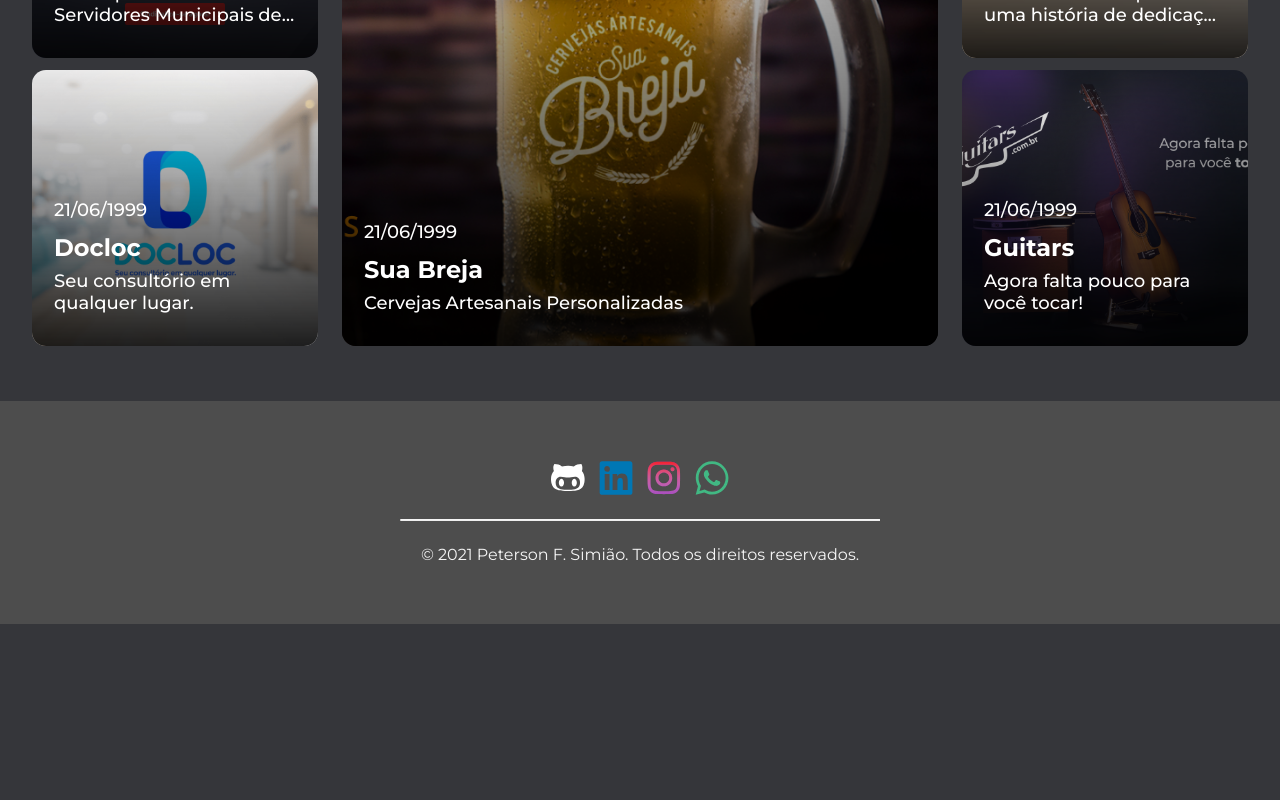
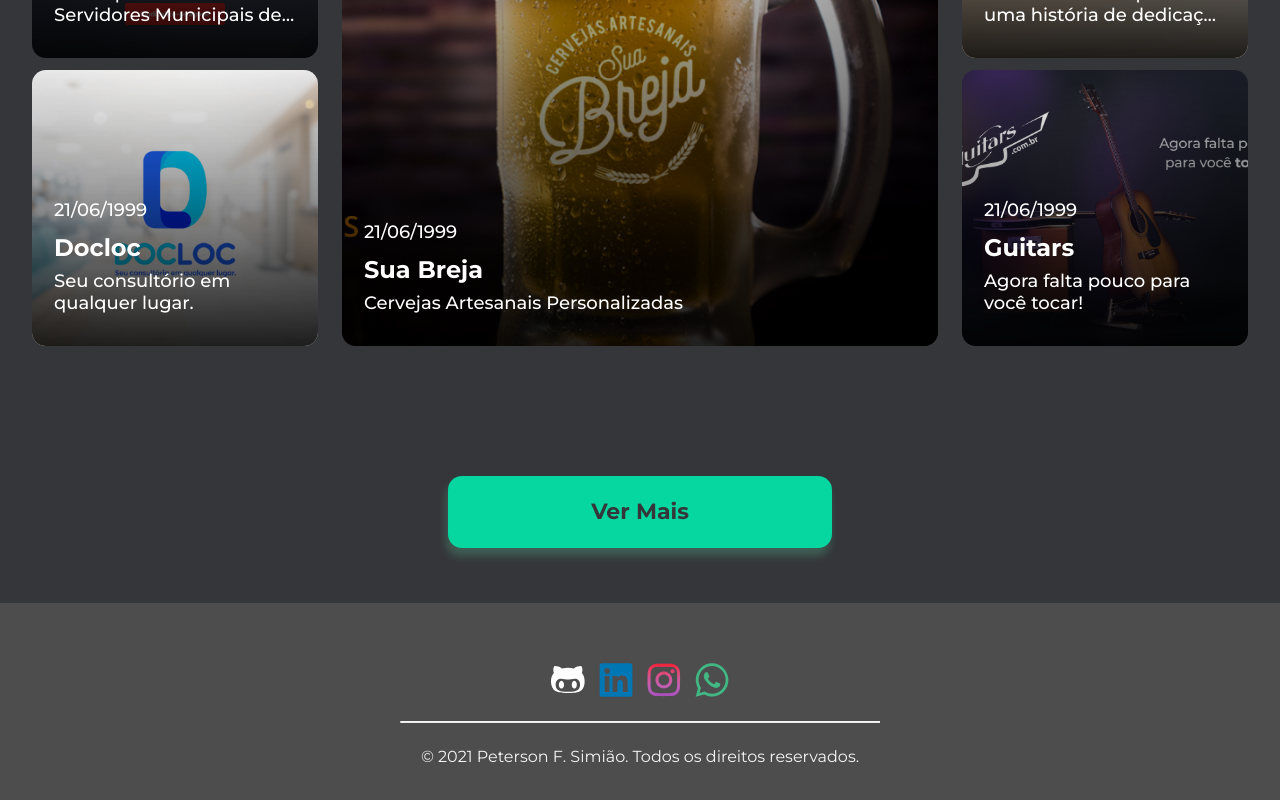
Before and after one commit to PetersonFonsec/my_blog, a Next.js app: page / in a window 1280 px wide. Shown: the part 1526-2326 px from the top of the page. Before the commit the page ends 2150 px from the top, so only its background shows below. Built offline with nearby package versions, Linux system fonts and the light colour scheme.

Commit message:
feat: linkado paginas

```diff
--- a/components/Layouts/Header/index.jsx
+++ b/components/Layouts/Header/index.jsx
@@ -1,4 +1,5 @@
 import { useState } from "react";
+import Link from "next/link";
 
 import Menu from "../Menu/index";
 import { Header, Button, Nav } from "./style";
@@ -33,6 +34,8 @@ const HeaderComponent = () => {
   return (
     <>
       <Header>
+        <Link href="/">
+          <a>
             <picture>
               <source media="(min-width: 768px)" srcSet="/icons/logo.svg" />
               <img
@@ -42,6 +45,8 @@ const HeaderComponent = () => {
                 alt="Logo - Peterson Simião"
               />
             </picture>
+          </a>
+        </Link>
 
         <Nav>
           <ul>
--- a/components/Lists/Projects/index.jsx
+++ b/components/Lists/Projects/index.jsx
@@ -1,5 +1,6 @@
+import Link from "next/link";
 import CardInfo from "../../Cards/CardInfo/index";
-import { List, Item } from "./style";
+import { List, Item, ButtonShowMore } from "./style";
 
 const Projects = [
   {
@@ -37,6 +38,7 @@ const Projects = [
 
 function ListProjects() {
   return (
+    <>
       <List>
         {Projects.map((project, i) => (
           <Item key={i}>
@@ -44,6 +46,11 @@ function ListProjects() {
           </Item>
         ))}
       </List>
+
+      <Link href="/projetos">
+        <ButtonShowMore as="a">Ver Mais</ButtonShowMore>
+      </Link>
+    </>
   );
 }
 
```
Lines whose indentation alone changed are shown as unchanged.
